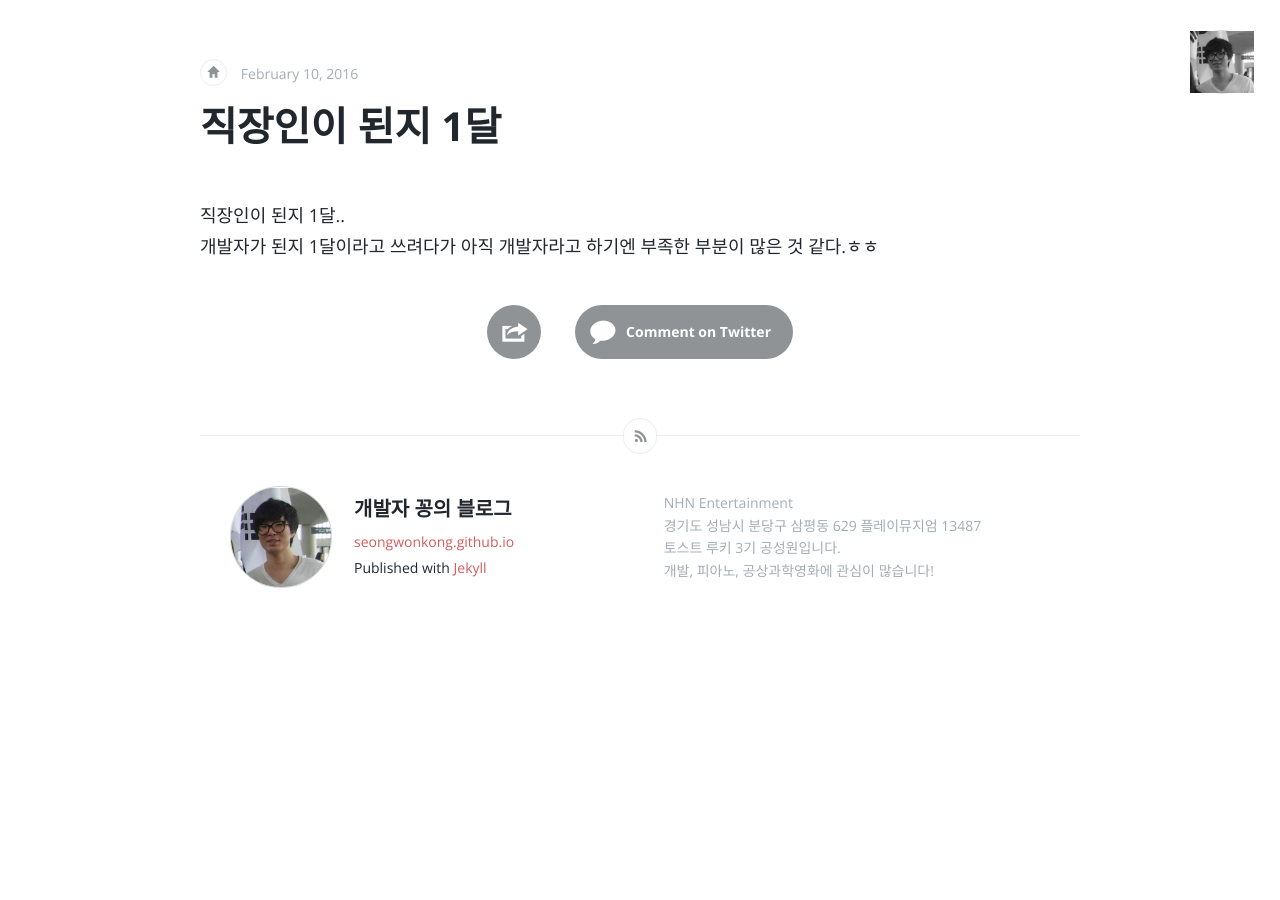
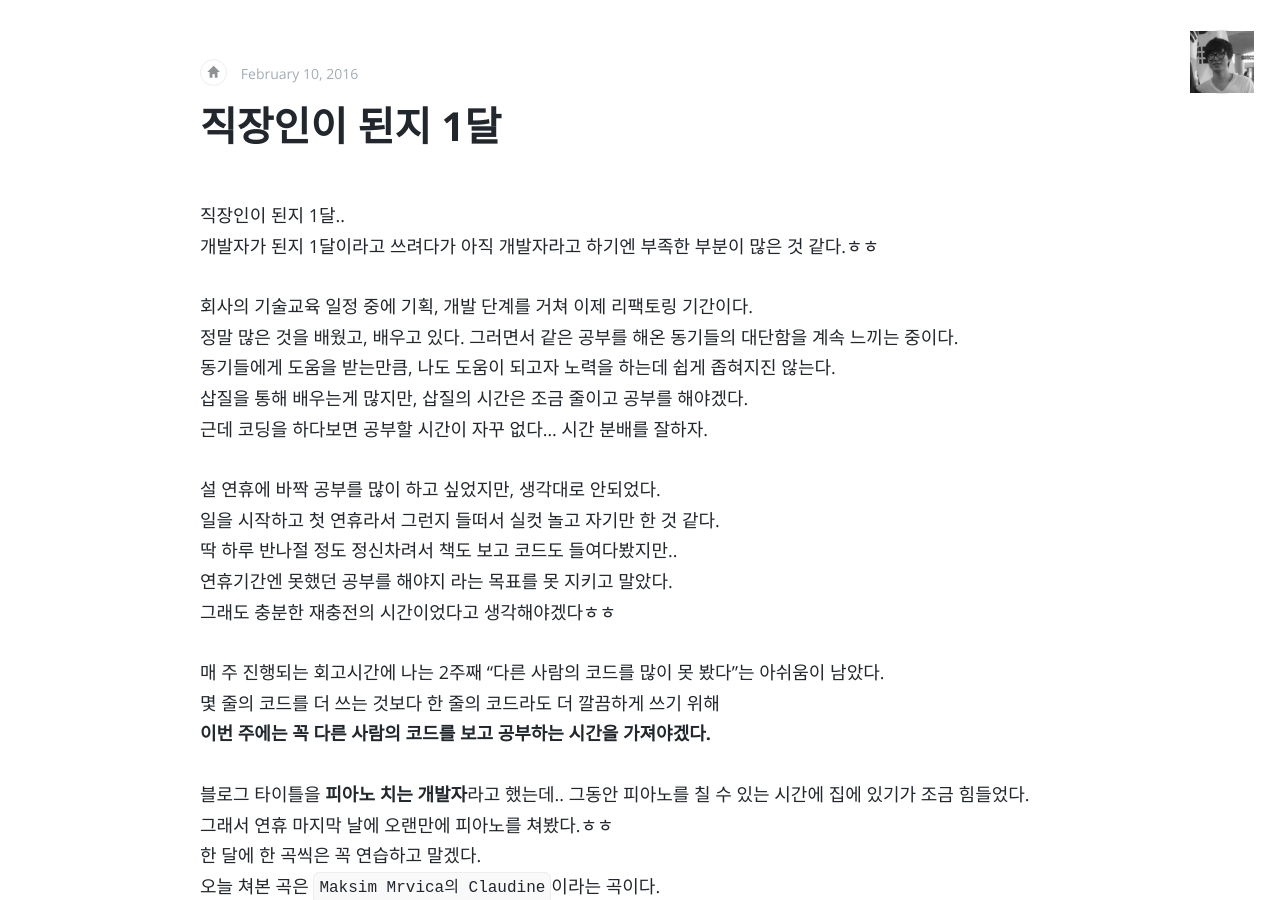
Before and after one commit to SeongWonKong/seongwonkong.github.io, a Jekyll site: the page built from _posts/2016-02-10-test-content.md, in a window 1280 px wide and 900 px high. Built offline with Jekyll 4.4.1, drawn with Linux system fonts in a browser that asks for light colours; comment, search, counter and statistics services are not loaded; some of the changed text lies outside the part shown.

Commit message:
succes finally

````diff
--- a/_posts/2016-02-10-test-content.md
+++ b/_posts/2016-02-10-test-content.md
@@ -8,3 +8,35 @@ comments: true
 
 직장인이 된지 1달..<br>
 개발자가 된지 1달이라고 쓰려다가 아직 개발자라고 하기엔 부족한 부분이 많은 것 같다.ㅎㅎ<br>
+
+회사의 기술교육 일정 중에 기획, 개발 단계를 거쳐 이제 리팩토링 기간이다.<br>
+정말 많은 것을 배웠고, 배우고 있다. 그러면서 같은 공부를 해온 동기들의 대단함을 계속 느끼는 중이다.<br>
+동기들에게 도움을 받는만큼, 나도 도움이 되고자 노력을 하는데 쉽게 좁혀지진 않는다.<br>
+삽질을 통해 배우는게 많지만, 삽질의 시간은 조금 줄이고 공부를 해야겠다.<br>
+근데 코딩을 하다보면 공부할 시간이 자꾸 없다... 시간 분배를 잘하자.<br>
+
+설 연휴에 바짝 공부를 많이 하고 싶었지만, 생각대로 안되었다.<br>
+일을 시작하고 첫 연휴라서 그런지 들떠서 실컷 놀고 자기만 한 것 같다.<br>
+딱 하루 반나절 정도 정신차려서 책도 보고 코드도 들여다봤지만..<br>
+연휴기간엔 못했던 공부를 해야지 라는 목표를 못 지키고 말았다.<br>
+그래도 충분한 재충전의 시간이었다고 생각해야겠다ㅎㅎ<br>
+
+매 주 진행되는 회고시간에 나는 2주째 "다른 사람의 코드를 많이 못 봤다"는 아쉬움이 남았다.<br>
+몇 줄의 코드를 더 쓰는 것보다 한 줄의 코드라도 더 깔끔하게 쓰기 위해<br>
+**이번 주에는 꼭 다른 사람의 코드를 보고 공부하는 시간을 가져야겠다.**<br>
+
+블로그 타이틀을 **피아노 치는 개발자**라고 했는데.. 그동안 피아노를 칠 수 있는 시간에 집에 있기가 조금
+힘들었다. <br>그래서 연휴 마지막 날에 오랜만에 피아노를 쳐봤다.ㅎㅎ<br>
+한 달에 한 곡씩은 꼭 연습하고 말겠다.<br>
+오늘 쳐본 곡은 ```Maksim Mrvica의 Claudine```이라는 곡이다.<br>
+
+### Maksim Mrvica - Claudine
+
+<iframe width="560" height="315" src="https://www.youtube.com/embed/-EqPyQVC5_w" frameborder="0" allowfullscreen></iframe>
+
+연습할 시간이 없어서 줄여서 쳤다.
+아래 원곡 감상을 추천합니다..ㅎㅎㅎ
+
+### Original
+
+<iframe width="420" height="315" src="https://www.youtube.com/embed/Nkgezt05MOE" frameborder="0" allowfullscreen></iframe>
````
